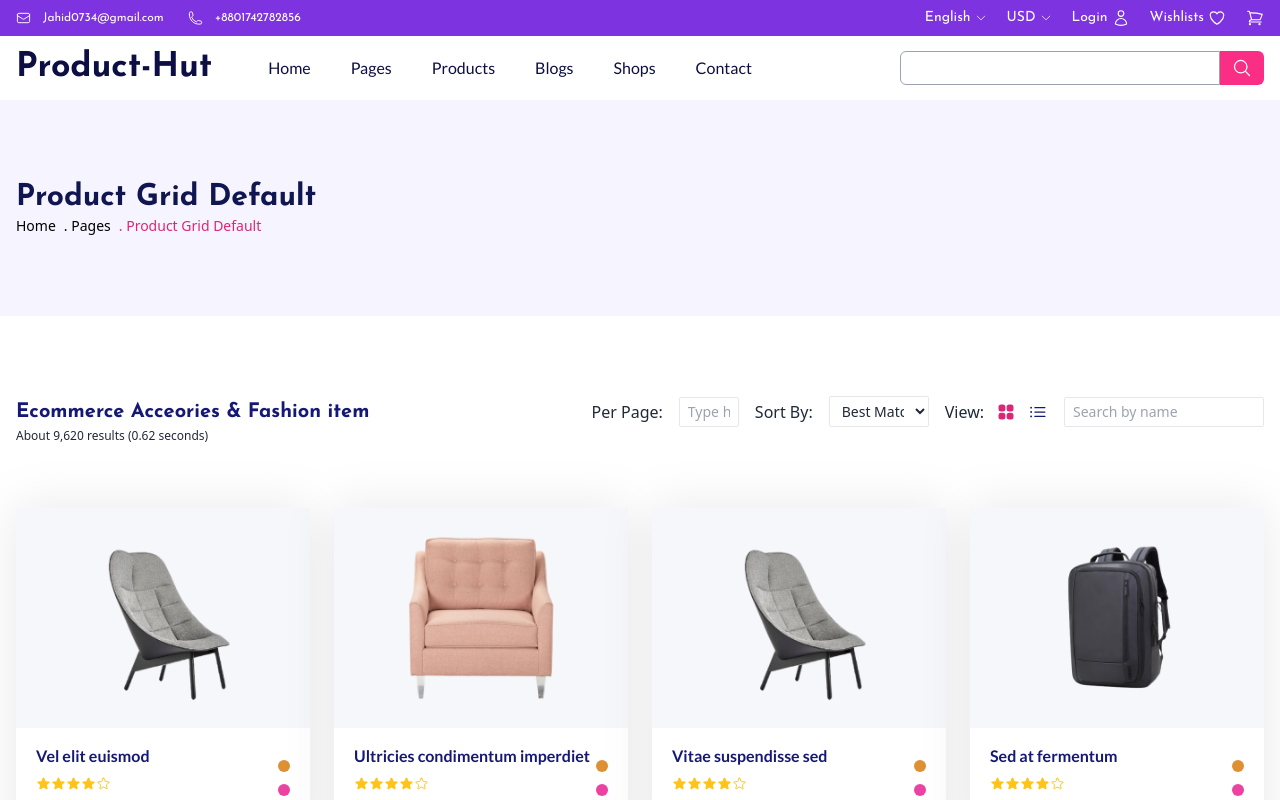
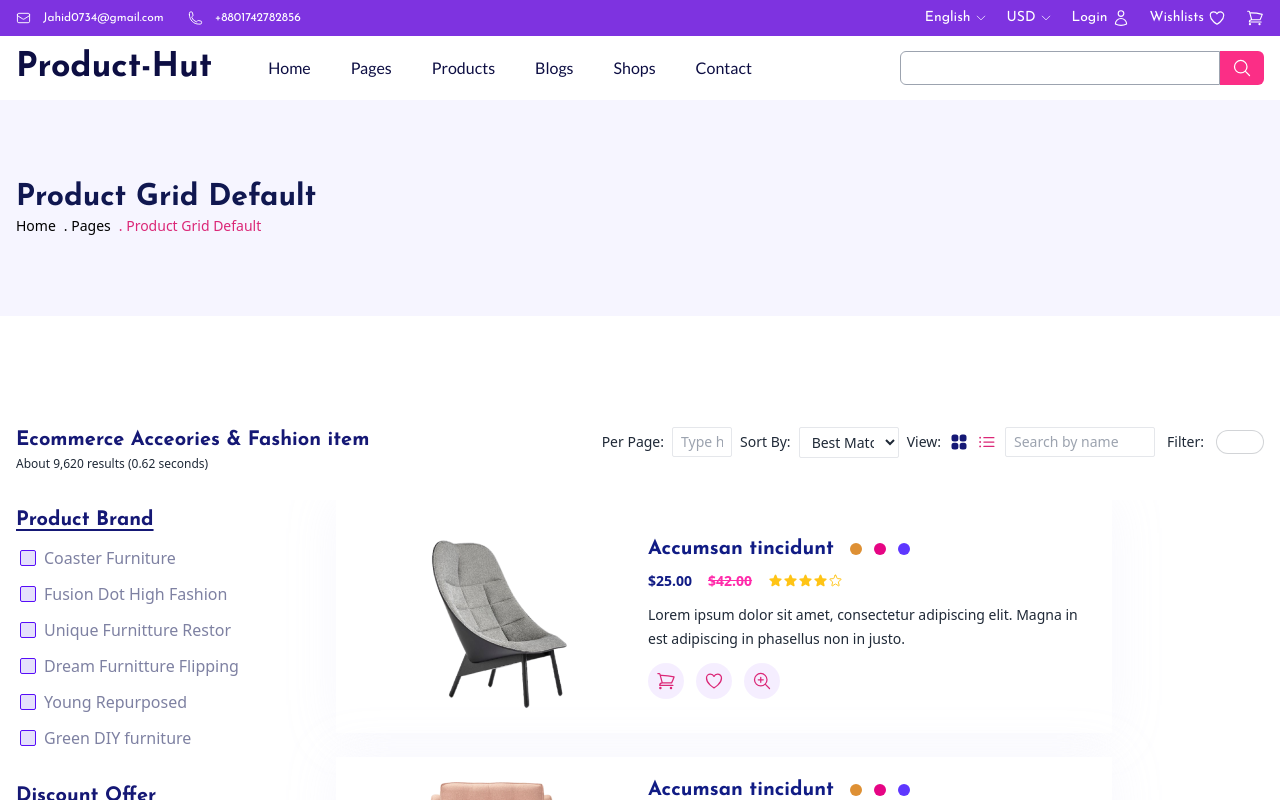
Before and after one commit to Hasan0734/product-hut, a Next.js app: page /products in a window 1280 px wide. Built offline with nearby package versions, Linux system fonts and the light colour scheme.

Commit message:
adding sidebar

```diff
--- /dev/null
+++ b/components/Filter/ByColor.tsx
@@ -0,0 +1,32 @@
+import React, { useState } from 'react';
+
+const colors = [
+    { id: 1, name: "Blue", code: "#5E37FF" },
+    { id: 2, name: "Orange", code: "#FF9437" },
+    { id: 3, name: "Brown", code: "#FFBF95" },
+    { id: 4, name: "Green", code: "#33D221" },
+    { id: 5, name: "Purple", code: "#E248FF" },
+    { id: 6, name: "Sky", code: "#26CBFF" },
+]
+
+const ByColor = () => {
+    const [selectedColor, setSelectedColor]: any = useState({})
+    return (
+        <div className='pr-4'>
+            <h3 className='underline text-[#151875] text-xl font-bold josefin-font underline-offset-4 leading-10'>Filter By Color</h3>
+            <ul className='grid grid-cols-3 gap-2'>
+                {colors.map((color: any) => <li onClick={() => setSelectedColor(selectedColor.name === color.name ? "" : color)} key={color.id}
+                    className="flex gap-[3px] rounded-lg items-center cursor-pointer px-2 py-2"
+                    style={{ background: color.name === selectedColor?.name ? color.code : "" }}
+                >
+                    <span className={` w-3 h-3 rounded-full`} style={{ background: color.code }}></span>
+                    <span className={`text-sm ${selectedColor?.name === color.name ? "text-white": ""}`}>{color.name}</span>
+                </li>)}
+
+
+            </ul>
+        </div>
+    );
+};
+
+export default ByColor;
--- /dev/null
+++ b/components/Filter/Categories.tsx
@@ -0,0 +1,34 @@
+import React from 'react';
+
+const categories = [
+    { id: 1, name: "Prestashop" },
+    { id: 2, name: "Magento" },
+    { id: 3, name: "Bigcommerce" },
+    { id: 4, name: "osCommerce" },
+    { id: 5, name: "osCommerce" },
+    { id: 6, name: "Bags" },
+    { id: 7, name: "Accessories" },
+    { id: 8, name: "Jewellery" },
+    { id: 9, name: "Watches" },
+]
+
+const Categories = () => {
+    return (
+        <div className=''>
+            <h3 className='underline text-[#151875] text-xl font-bold josefin-font underline-offset-4 leading-10'>Categories</h3>
+            <ul>
+                {categories.map((category: any) => <li key={category.id} className='flex gap-2 items-center'>
+                    <div className="form-control">
+                        <label className="cursor-pointer label flex items-center gap-2">
+                            <input type="checkbox" className="checkbox checkbox-xs checkbox-secondary rounded-sm bg-[#FFDBF1]" />
+                            <span className="label-text text-[16px] text-[#7E81A2]">{category.name}</span>
+                        </label>
+                    </div>
+
+                </li>)}
+            </ul>
+        </div>
+    );
+};
+
+export default Categories;
--- /dev/null
+++ b/components/Filter/DiscountOffer.tsx
@@ -0,0 +1,28 @@
+import React from 'react';
+
+const offers = [
+    { id: 1, name: "20% Cashback" },
+    { id: 2, name: "5% Cashback Offer" },
+    { id: 3, name: "25% Discount Offer" }
+]
+
+const DiscountOffer = () => {
+    return (
+        <div className=''>
+            <h3 className='underline text-[#151875] text-xl font-bold josefin-font underline-offset-4 leading-10'>Discount Offer</h3>
+            <ul>
+                {offers.map((brand: any) => <li key={brand.id} className='flex gap-2 items-center'>
+                    <div className="form-control">
+                        <label className="cursor-pointer label flex items-center gap-2">
+                            <input type="checkbox" className="checkbox checkbox-xs checkbox-error rounded-sm bg-[#FFDBF1]" />
+                            <span className="label-text text-[16px] text-[#7E81A2]">{brand.name}</span>
+                        </label>
+                    </div>
+
+                </li>)}
+            </ul>
+        </div>
+    );
+};
+
+export default DiscountOffer;
--- /dev/null
+++ b/components/Filter/Filter.tsx
@@ -0,0 +1,22 @@
+import React from 'react';
+import ByColor from './ByColor';
+import Categories from './Categories';
+import DiscountOffer from './DiscountOffer';
+import PriceRange from './PriceRange';
+import ProductBrand from './ProductBrand';
+import RatingItem from './RatingItem';
+
+const Filter = () => {
+    return (
+        <div className='flex flex-col gap-5'>
+            <ProductBrand />
+            <DiscountOffer />
+            <RatingItem />
+            <Categories />
+            <PriceRange />
+            <ByColor/>
+        </div>
+    );
+};
+
+export default Filter;
--- /dev/null
+++ b/components/Filter/PriceRange.tsx
@@ -0,0 +1,29 @@
+import React from 'react';
+
+const prices = [
+    { id: 1, label: "$0.00 - $150.00" },
+    { id: 2, label: "$150.00 - $350.00" },
+    { id: 3, label: "$150.00 - $504.00" },
+    { id: 3, label: "$450.00 +" }
+]
+
+const PriceRange = () => {
+    return (
+        <div className=''>
+            <h3 className='underline text-[#151875] text-xl font-bold josefin-font underline-offset-4 leading-10'>Discount Offer</h3>
+            <ul>
+                {prices.map((price: any) => <li key={price.id} className='flex gap-2 items-center'>
+                    <div className="form-control">
+                        <label className="cursor-pointer label flex items-center gap-2">
+                            <input type="checkbox" className="checkbox checkbox-xs checkbox-error rounded-sm bg-[#FFDBF1]" />
+                            <span className="label-text text-[16px] text-[#7E81A2]">{price.label}</span>
+                        </label>
+                    </div>
+
+                </li>)}
+            </ul>
+        </div>
+    );
+};
+
+export default PriceRange;
--- /dev/null
+++ b/components/Filter/ProductBrand.tsx
@@ -0,0 +1,31 @@
+import React from 'react';
+
+const brands = [
+    { id: 1, name: "Coaster Furniture" },
+    { id: 2, name: "Fusion Dot High Fashion" },
+    { id: 3, name: "Unique Furnitture Restor" },
+    { id: 4, name: "Dream Furnitture Flipping" },
+    { id: 5, name: "Young Repurposed" },
+    { id: 6, name: "Green DIY furniture" },
+]
+
+const ProductBrand = () => {
+    return (
+        <div className=''>
+            <h3 className='underline text-[#151875] text-xl font-bold josefin-font underline-offset-4 leading-10'>Product Brand</h3>
+            <ul>
+                {brands.map((brand: any) => <li key={brand.id} className='flex gap-2 items-center'>
+                    <div className="form-control">
+                        <label className="cursor-pointer label flex items-center gap-2">
+                            <input type="checkbox" className="checkbox checkbox-xs checkbox-primary rounded-sm bg-[#E5E0FC]" />
+                            <span className="label-text text-[16px] text-[#7E81A2]">{ brand.name}</span>
+                        </label>
+                    </div>
+
+                </li>)}
+            </ul>
+        </div>
+    );
+};
+
+export default ProductBrand;
--- /dev/null
+++ b/components/Filter/Rating.tsx
@@ -0,0 +1,23 @@
+import { NextPage } from "next";
+import ActiveRating from "../ActiveRating/ActiveRating";
+import InActiveRating from "../InActiveRating/InActiveRating";
+
+function Rating({ rating }: any) {
+    const ratingarr = [...Array(5)];
+
+    return (
+        <>
+            {ratingarr.slice(0, rating).map((index) => {
+                return (
+                    <ActiveRating/>
+                );
+            })}
+            {ratingarr.slice(rating, 5).map((index) => {
+                return (
+                   <InActiveRating/>
+                );
+            })}
+        </>
+    );
+};
+export default Rating;
--- /dev/null
+++ b/components/Filter/RatingItem.tsx
@@ -0,0 +1,37 @@
+import React from 'react';
+import ActiveRating from '../ActiveRating/ActiveRating';
+import Rating from './Rating';
+
+const ratings = [
+    { id: 1, rate: 5 },
+    { id: 2, rate: 4 },
+    { id: 3, rate: 3 },
+    { id: 4, rate: 2 },
+    { id: 5, rate: 1 },
+]
+
+const RatingItem = () => {
+    return (
+        <>
+            <div className=''>
+                <h3 className='underline text-[#151875] text-xl font-bold josefin-font underline-offset-4 leading-10'>Rating Item</h3>
+                <ul>
+                    {ratings.map((rating: any) => <li key={rating.id} className='flex gap-2 items-center'>
+                        <div className="form-control">
+                            <label className="cursor-pointer label flex items-center gap-2 ">
+                                <input type="checkbox" className="checkbox checkbox-xs checkbox-warning rounded-sm bg-[#FFF6DA]" />
+                                <div className='flex'>
+                                    <Rating rating={rating.rate} />
+                                </div>
+                                <div className='text-sm text-black josefin-font'>(200)</div>
+                            </label>
+                        </div>
+
+                    </li>)}
+                </ul>
+            </div>
+        </>
+    );
+};
+
+export default RatingItem;
--- a/components/ProductViewType/ProductViewType.tsx
+++ b/components/ProductViewType/ProductViewType.tsx
@@ -2,19 +2,19 @@ import React from 'react';
 import { ListBulletIcon } from '@heroicons/react/24/outline';
 import { Squares2X2Icon } from '@heroicons/react/24/solid';
 
-const ProductViewType = ({layout, setLayout}:any) => {
+const ProductViewType = ({ layout, setLayout }: any) => {
     return (
-        <div className='flex justify-between flex-col lg:flex-row pb-16 gap-5 items-start'>
+        <div className='flex justify-between flex-col lg:flex-row py-7 gap-5 items-start sticky top-0 bg-white z-30'>
             <div>
                 <h2 className='text-[#151875] text-xl font-bold  josefin-font leading-8'>Ecommerce Acceories & Fashion item </h2>
                 <p className='text-xs '>About 9,620 results (0.62 seconds)</p>
             </div>
-            <div className='flex flex-col sm:flex-row gap-4'>
-                <div className='flex items-center gap-4'>
+            <div className='flex flex-wrap gap-2 text-sm'>
+                <div className='flex items-center gap-2'>
                     <label htmlFor="">Per Page:</label>
                     <input type="text" placeholder="Type here" className=" px-2 border py-1 w-[60px] bg-white rounded-sm text-sm" />
                 </div>
-                <div className='flex items-center gap-4'>
+                <div className='flex items-center gap-2'>
                     <label htmlFor="">Sort By:</label>
                     <select className=" w-[100px]  bg-white py-1 px-2 border rounded-sm text-sm">
 
@@ -25,14 +25,26 @@ const ProductViewType = ({layout, setLayout}:any) => {
                         <option>High to Low</option>
                     </select>
                 </div>
-                <div className='flex items-center gap-3'>
+                <div className='flex items-center gap-2'>
                     <label htmlFor="">View:</label>
-                    <button onClick={() => setLayout("grid")}><Squares2X2Icon className={`${layout === "grid" ? "text-pink-600" : "text-[#151875]"} hover:text-pink-600`} width={20} /></button>
-                    <button onClick={() => setLayout("list")}><ListBulletIcon className={`${layout === "list" ? "text-pink-600" : "text-[#151875]"} hover:text-pink-600`} width={20} /></button>
+                    <button onClick={() => setLayout("grid")}>
+                        <Squares2X2Icon className={`${layout === "grid" ? "text-pink-600" : "text-[#151875]"} hover:text-pink-600`} width={20} />
+                    </button>
+                    <button onClick={() => setLayout("list")}>
+                        <ListBulletIcon className={`${layout === "list" ? "text-pink-600" : "text-[#151875]"} hover:text-pink-600`} width={20} />
+                    </button>
 
                 </div>
                 <div className='flex items-center gap-3'>
-                    <input className='border px-2 py-1 text-sm bg-white rounded-sm max-w-[200px]' type="text" placeholder='Search by name' />
+                    <input className='border px-2 py-1 text-sm bg-white rounded-sm max-w-full md:max-w-[150px]' type="text" placeholder='Search by name' />
+                </div>
+                <div className="flex items-center gap-2">
+                    <label className="label cursor-pointer flex gap-2">
+                        <span className="label-text">Filter: </span>
+                    </label>
+
+
+                        <input type="checkbox" className="toggle bg-white" />
                 </div>
             </div>
         </div>
--- a/pages/products.tsx
+++ b/pages/products.tsx
@@ -5,6 +5,7 @@ import ProductGridCard from '../components/Cards/ProductGridCard';
 import PageLocation from '../components/PageLocation/PageLocation';
 import ProductViewType from '../components/ProductViewType/ProductViewType';
 import ProductRowCard from '../components/Cards/ProductRowCard';
+import Filter from '../components/Filter/Filter';
 
 const products = [
     {
@@ -140,7 +141,7 @@ const products = [
 
 const Products = () => {
 
-    const [layout, setLayout] = useState("grid");
+    const [layout, setLayout] = useState("list");
 
     return (
         <Layout>
@@ -148,9 +149,13 @@ const Products = () => {
             <PageLocation />
 
             <section className='py-20'>
-                <div className='container px-4 mx-auto'>
+                <div className='container px-4 mx-auto relative'>
 
                     <ProductViewType layout={layout} setLayout={setLayout} />
+                    <div className='flex relative gap-5'>
+                        <div className='w-[300px]   sticky top-16 hidden lg:block overflow-scroll'>
+                           <Filter/>
+                        </div>
                         <div className={`grid ${layout === "grid" ? "grid-cols-1 md:grid-cols-2 lg:grid-cols-4" : "grid-cols-1"} gap-6`}>
                             {
                                 layout === "grid" && products.map((product) => <ProductGridCard key={product.id} product={product} />)
@@ -161,6 +166,8 @@ const Products = () => {
 
                         </div>
                     </div>
+
+                </div>
             </section>
 
         </Layout>
```
Lines whose indentation alone changed are shown as unchanged.
